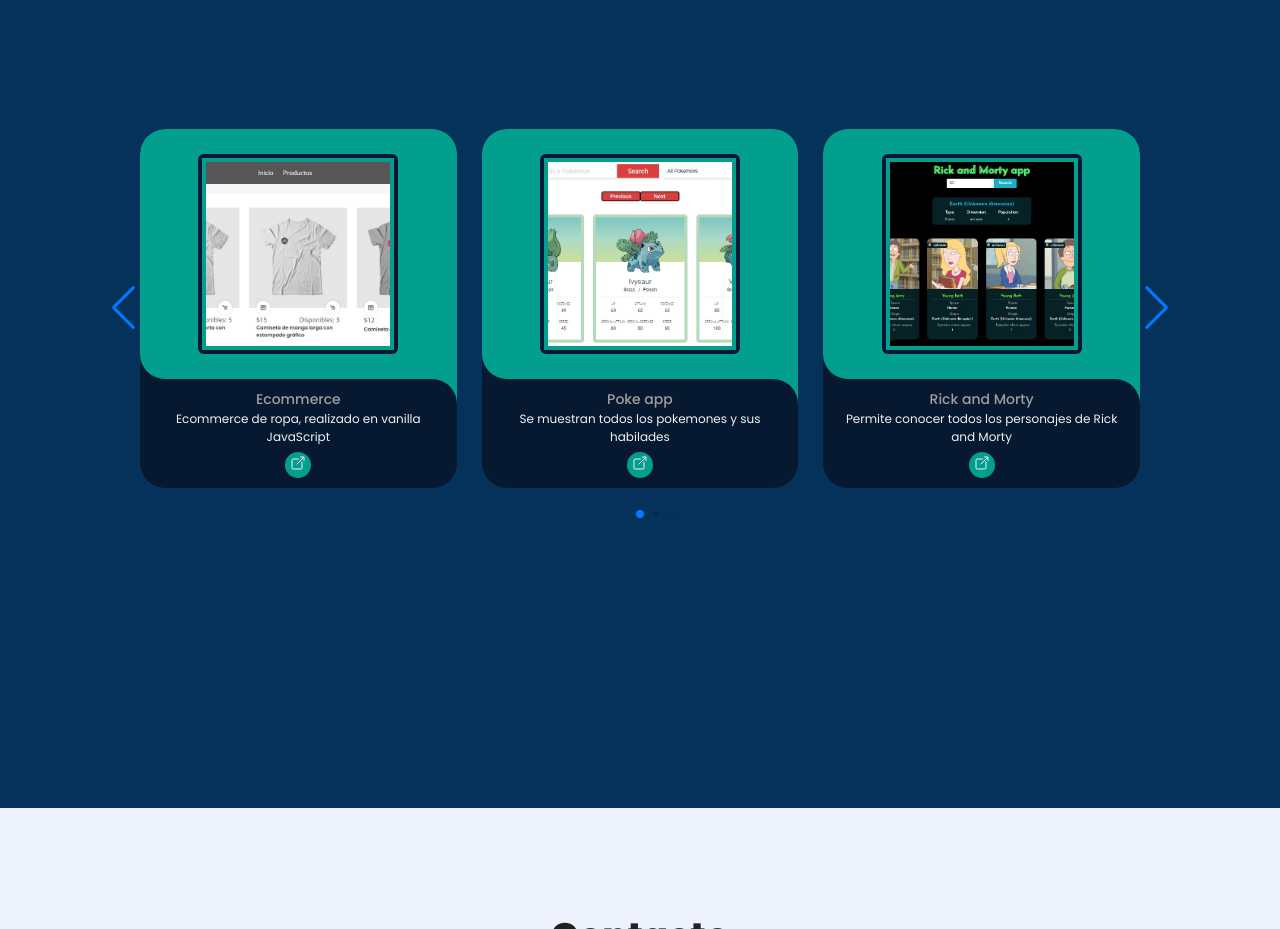
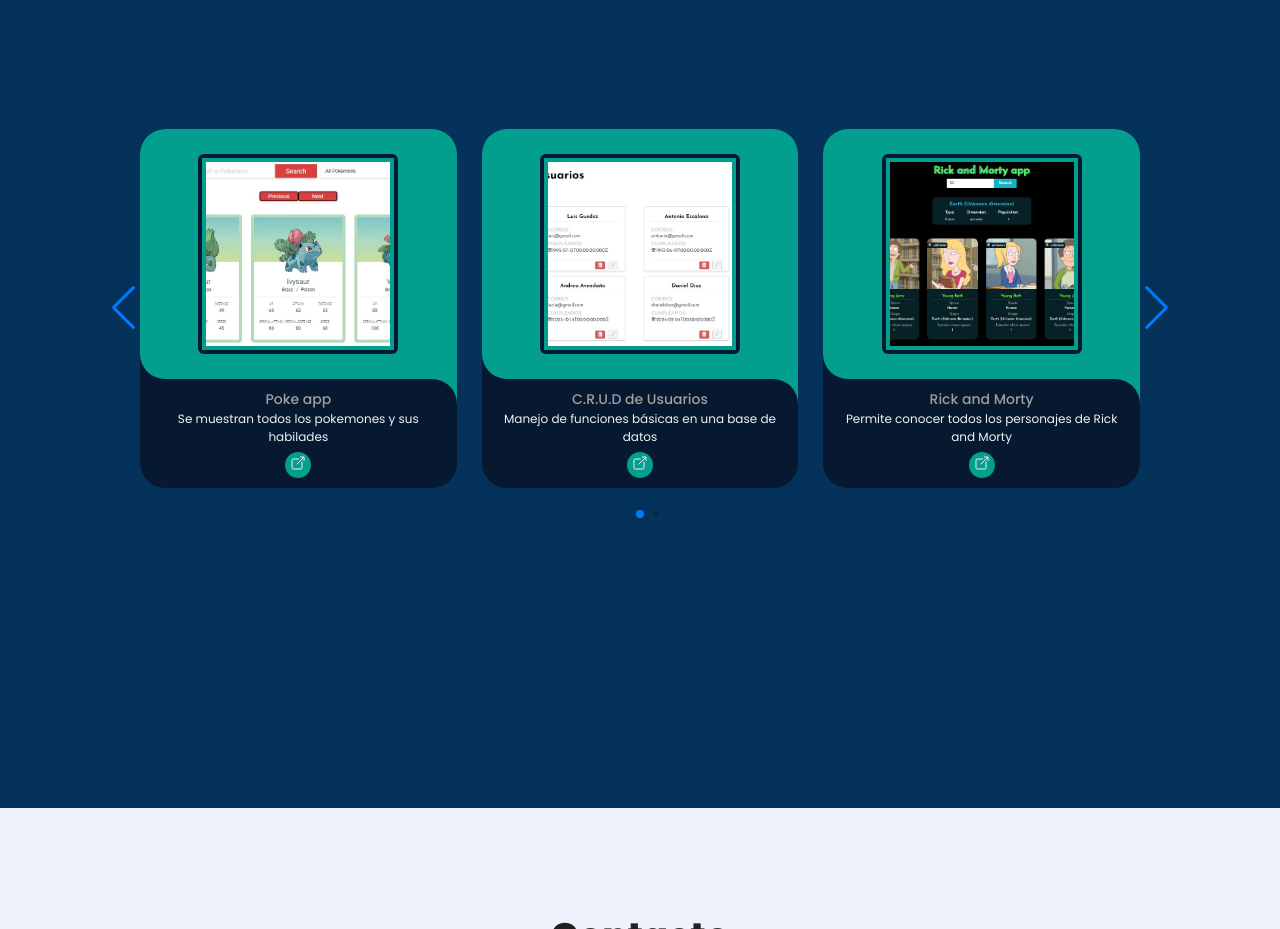
Before and after one commit to geridm/my-portfolio, a plain HTML site: page index.html in a window 1280 px wide. Shown: the part 2360-3289 px from the top of the page. Drawn offline with nearby package versions, Linux system fonts and the light colour scheme; some packages are replaced by stand-ins of ours; a script that the page names is missing.

Commit message:
actualizar

```diff
--- a/index.html
+++ b/index.html
@@ -129,24 +129,6 @@
             <div class="slide-container swiper">
                 <div class="slide-content">
                     <div class="card-wrapper swiper-wrapper">
-                        <div class="card swiper-slide">
-                            <div class="image-content">
-                                <span class="overlay"></span>
-
-                                <div class="card-image">
-                                    <img src="images/proyecto01.jpg" alt="" class="card-img">
-                                </div>
-                            </div>
-
-                            <div class="card-content">
-                                <h2 class="name">Ecommerce</h2>
-                                <p class="description">Ecommerce de ropa, realizado en vanilla JavaScript</p>
-                                <div class="icon-content">
-                                    <a href="https://ecommerce-geraldin.netlify.app/" target="_blank" class="icon-a"><ion-icon name="open-outline"></ion-icon></a>
-                                </div>
-                                <!--   <button class="button">Ver Proyecto</button> -->
-                            </div>
-                        </div>
 
                         <div class="card swiper-slide">
                             <div class="image-content">
@@ -162,6 +144,24 @@
                                 <p class="description">Se muestran todos los pokemones y sus habilades</p>
                                 <div class="icon-content">
                                     <a href="https://pokedex-geraldin.netlify.app/" target="_blank" class="icon-a"><ion-icon name="open-outline"></ion-icon></a>
+                                </div>
+                            </div>
+                        </div>
+
+                        <div class="card swiper-slide">
+                            <div class="image-content">
+                                <span class="overlay"></span>
+
+                                <div class="card-image">
+                                    <img src="images/proyecto05.jpg" alt="" class="card-img">
+                                </div>
+                            </div>
+
+                            <div class="card-content">
+                                <h2 class="name">C.R.U.D de Usuarios</h2>
+                                <p class="description">Manejo de funciones básicas en una base de datos</p>
+                                <div class="icon-content">
+                                    <a href="https://users-crud-geraldindiaz.netlify.app/" target="_blank" class="icon-a"><ion-icon name="open-outline"></ion-icon></a>
                                 </div>
                             </div>
                         </div>
```
Also changed, not shown: images/proyecto05.jpg (added), images/proyecto05.png (deleted).
